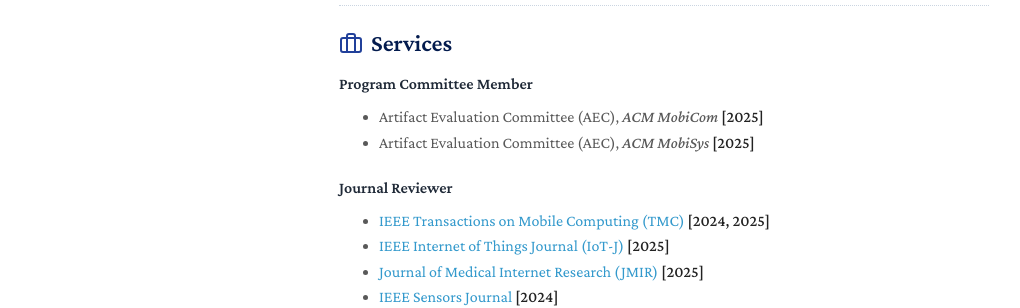
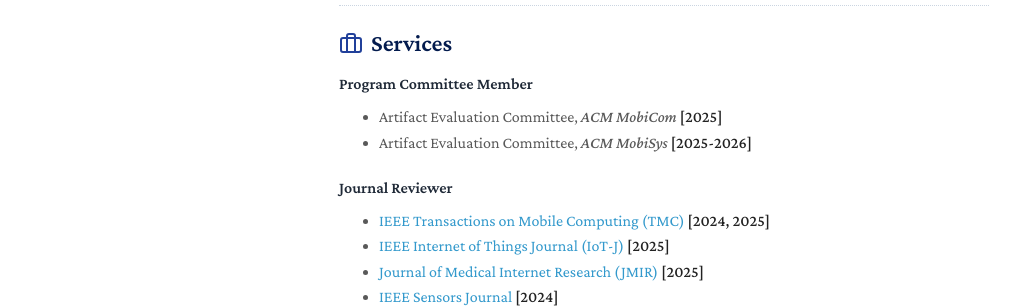
Before and after one commit to hwang620/hwang620.github.io, a Jekyll site: the page built from index.md, in a window 1280 px wide and 900 px high, scrolled down 1141 px. Shown: the part 452-760 px from the top of the window, without its empty margins (131-1151 px from the left). Built offline with Jekyll 4.4.1, drawn with Linux system fonts in a browser that asks for light colours; a style sheet for code colours, icons or effects is not loaded.

Commit message:
Update services.md

```diff
--- a/_includes/services.md
+++ b/_includes/services.md
@@ -8,8 +8,8 @@
 
 <h4 style="margin: 10px 0px 8px; color: #1f2937; font-weight: 600;">Program Committee Member</h4>
 <ul style="margin-bottom: 20px; line-height: 1.6;">
-  <li>Artifact Evaluation Committee (AEC), <em>ACM MobiCom</em> <strong>[2025]</strong></li>
-  <li>Artifact Evaluation Committee (AEC), <em>ACM MobiSys</em> <strong>[2025]</strong></li>
+  <li>Artifact Evaluation Committee, <em>ACM MobiCom</em> <strong>[2025]</strong></li>
+  <li>Artifact Evaluation Committee, <em>ACM MobiSys</em> <strong>[2025-2026]</strong></li>
 </ul>
 
 <h4 style="margin: 10px 0px 8px; color: #1f2937; font-weight: 600;">Journal Reviewer</h4>
```
